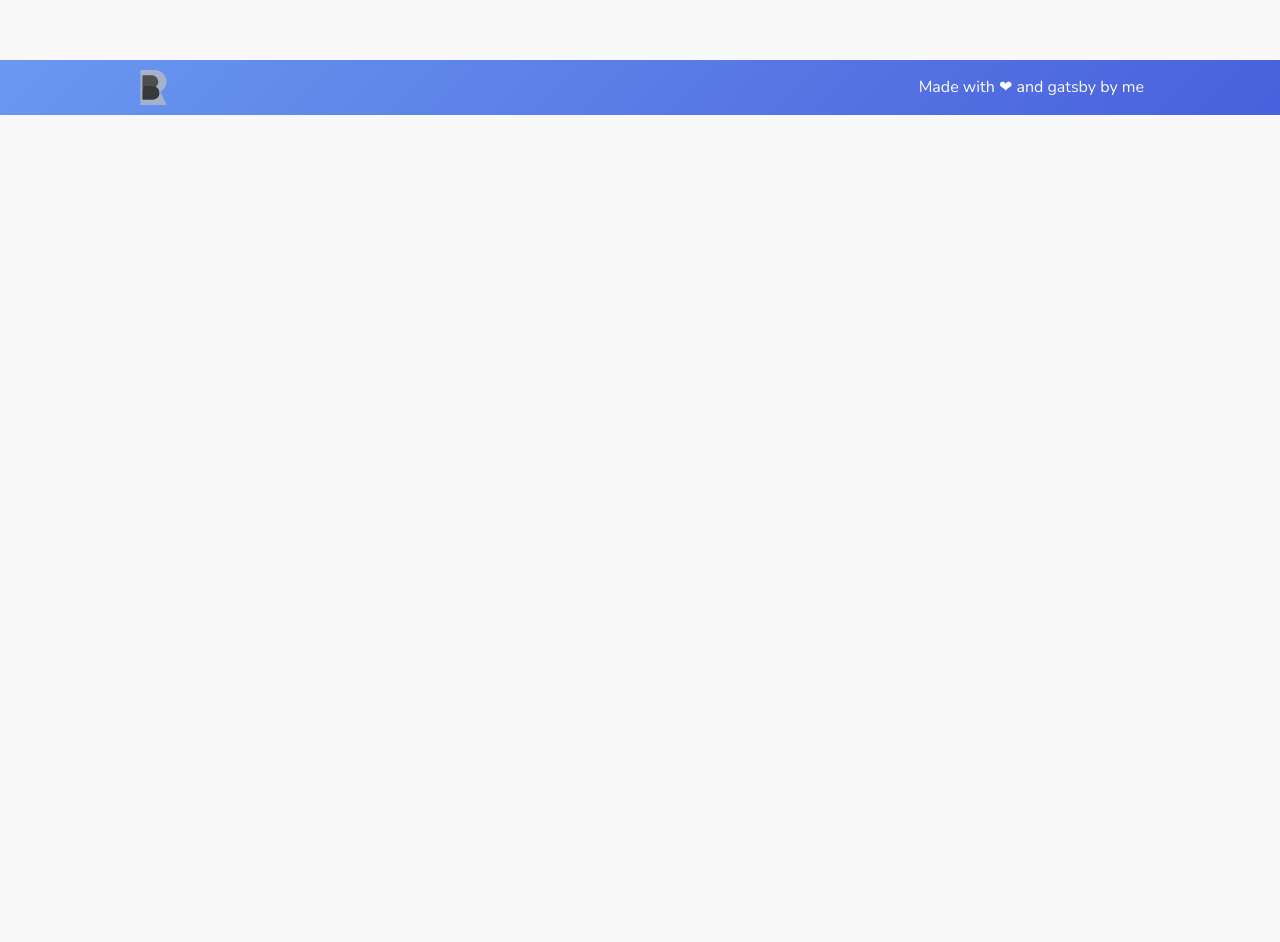
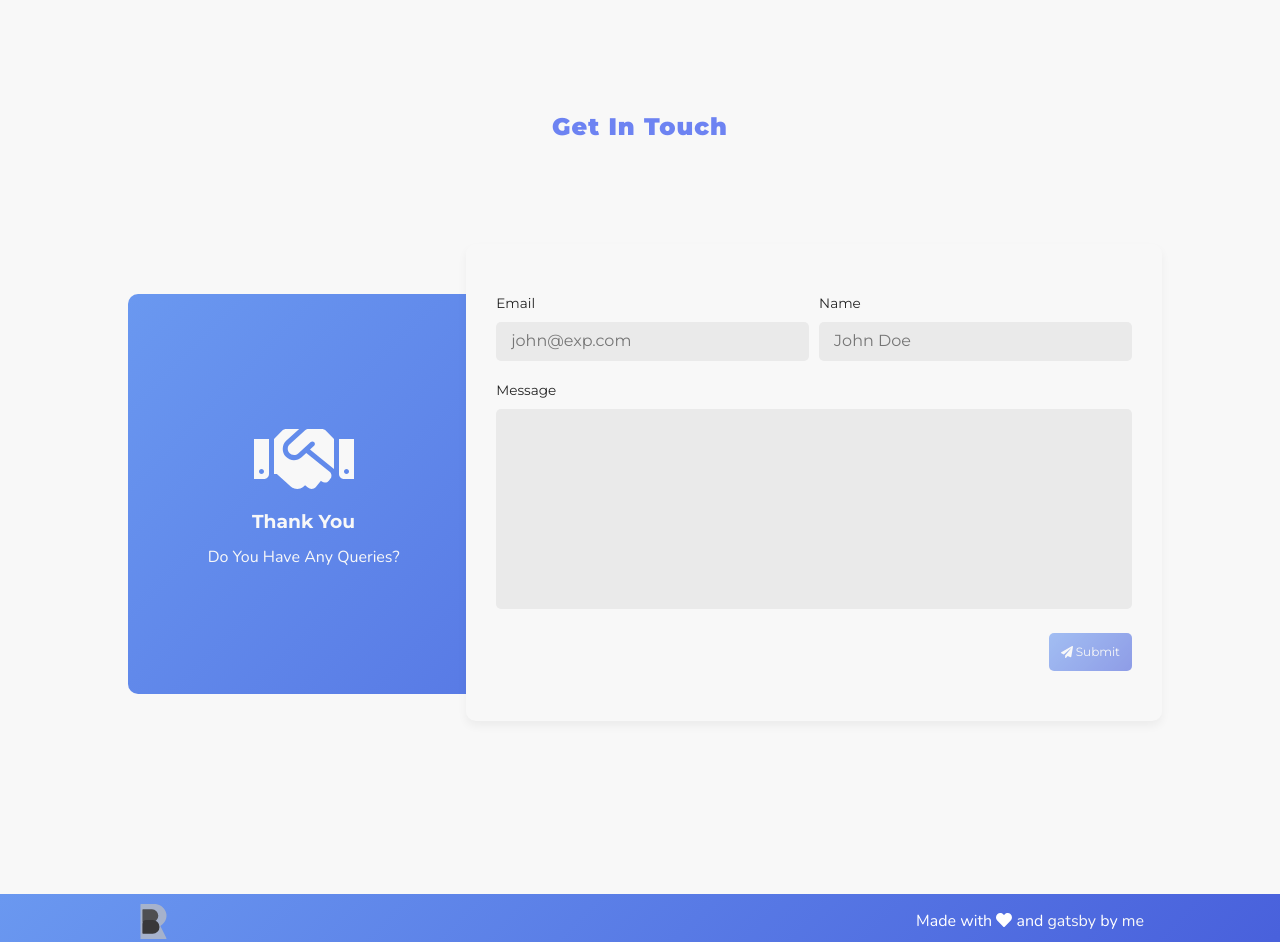
Before and after one commit to rohitbakoliya/rohitbakoliya.github.io, a Gatsby site: page / in a window 1280 px wide. Shown: the part 2216-3158 px from the top of the page. Before the commit the page ends 2331 px from the top, so only its background shows below. Built offline with nearby package versions, Linux system fonts and the light colour scheme; Gatsby itself is replaced by a stand-in of ours.

Commit message:
contact page created

```diff
--- /dev/null
+++ b/src/components/Contact/Contact.js
@@ -0,0 +1,64 @@
+import { FontAwesomeIcon } from '@fortawesome/react-fontawesome';
+import React from 'react';
+import PageHeader from '../common/PageHeader';
+import { ContactWrapper, ContactBox, LeftContent, ContactForm } from './Contact.style';
+import useContactForm from './useContactForm';
+import Button from '../common/Button';
+
+const Contact = () => {
+    const { formData, errors, handleInput, isFormValid } = useContactForm();
+    return (
+        <ContactWrapper id="contact">
+            <PageHeader>Get In Touch</PageHeader>
+            <ContactBox>
+                <LeftContent>
+                    <FontAwesomeIcon size={'5x'} icon="handshake" />
+                    <h3>Thank You</h3>
+                    <p>Do You Have Any Queries?</p>
+                </LeftContent>
+                <ContactForm action="https://formspree.io/f/mqkggvyd" method="POST">
+                    <label className="label__email">
+                        <span>Email</span>
+                        <input
+                            className={errors._replyto && 'invalid'}
+                            onChange={handleInput}
+                            value={formData.email}
+                            id="email"
+                            name="_replyto"
+                            type="email"
+                            required
+                            placeholder="john@exp.com"
+                        />
+                    </label>
+                    <label className="label__name">
+                        <span>Name</span>
+                        <input
+                            className={errors.name && 'invalid'}
+                            onChange={handleInput}
+                            value={formData.name}
+                            name="name"
+                            type="text"
+                            required
+                            placeholder="John Doe"
+                        />
+                    </label>
+                    <label className="label__message">
+                        <span>Message</span>
+                        <textarea
+                            className={errors.message && 'invalid'}
+                            onChange={handleInput}
+                            value={formData.message}
+                            name="message"
+                            required
+                        />
+                    </label>
+
+                    <Button disabled={!isFormValid()} className="submit__btn" as="button" type="submit" value="send">
+                        <FontAwesomeIcon icon="paper-plane" /> Submit
+                    </Button>
+                </ContactForm>
+            </ContactBox>
+        </ContactWrapper>
+    );
+};
+export default Contact;
--- /dev/null
+++ b/src/components/Contact/Contact.style.js
@@ -0,0 +1,132 @@
+import styled from 'styled-components';
+
+export const ContactWrapper = styled.section`
+    margin-bottom: 200px;
+    height: 100%;
+`;
+
+export const ContactBox = styled.div`
+    width: calc(100% - 30px);
+    position: relative;
+    height: 400px;
+    margin-bottom: 50px;
+    margin-top: 150px;
+
+    background: ${props => props.theme.gradient};
+
+    padding: 20px;
+    border-radius: 10px;
+    @media ${props => props.theme.media.fablet} {
+        width: 100%;
+        padding: 10px;
+        margin-top: 50px;
+    }
+`;
+export const LeftContent = styled.div`
+    position: absolute;
+    top: 50%;
+    transform: translateY(-50%);
+    margin-left: 6%;
+    width: fit-content;
+    text-align: center;
+
+    &,
+    p,
+    h3 {
+        color: #f8f8f8;
+    }
+    .extra__links {
+        display: flex;
+        justify-content: space-between;
+        font-size: 24px;
+        line-height: 150%;
+        a {
+            color: #f8f8f8;
+        }
+    }
+
+    @media ${props => props.theme.media.fablet} {
+        display: none;
+    }
+`;
+
+export const ContactForm = styled.form`
+    position: absolute;
+    width: 70%;
+
+    top: -50px;
+    right: -40px;
+    padding: 50px 30px;
+    background: ${props => props.theme.secondaryColor};
+    border-radius: 10px;
+    min-height: 400px;
+
+    box-shadow: ${props => props.theme.shadowSmall};
+
+    display: grid;
+    grid-gap: 10px;
+    grid-template-columns: 1fr 1fr;
+    grid-template-areas:
+        'email name'
+        'textarea textarea'
+        '. button';
+
+    label span {
+        font-size: 0.85em;
+        color: ${p => (p.theme.dark ? '#fff' : '#252525')};
+    }
+    .label__email {
+        grid-area: email;
+    }
+    .label__name {
+        grid-area: name;
+    }
+    .label__message {
+        grid-area: textarea;
+    }
+
+    .submit__btn {
+        justify-self: end;
+        width: fit-content;
+        grid-area: button;
+    }
+    input,
+    textarea {
+        padding: 10px 15px;
+        border-radius: 5px;
+        background-color: #eaeaea;
+        outline: none;
+        border: none;
+        margin: 10px 0;
+        width: 100%;
+    }
+    textarea {
+        margin: 10px 0;
+        width: 100%;
+        height: 200px;
+        resize: none;
+    }
+
+    @media ${props => props.theme.media.tablet} {
+        grid-template-areas:
+            'email email'
+            'name name'
+            'textarea textarea'
+            '. button';
+    }
+    @media ${props => props.theme.media.fablet} {
+        input,
+        textarea {
+            padding: 20px 15px;
+        }
+
+        padding: 30px 25px;
+        padding-bottom: 20px;
+        position: unset;
+        width: 100%;
+        top: 0px;
+        right: 0px;
+    }
+`;
+
+export default ContactWrapper;
--- /dev/null
+++ b/src/components/Contact/useContactForm.js
@@ -0,0 +1,51 @@
+import { useState } from 'react';
+
+const useContactForm = () => {
+    const [formData, setFormData] = useState({});
+    const [errors, setErrors] = useState({});
+
+    const emailRegex = /^[a-zA-Z0-9.!#$%&'*+/=?^_`{|}~-]+@[a-zA-Z0-9](?:[a-zA-Z0-9-]{0,61}[a-zA-Z0-9])?(?:\.[a-zA-Z0-9](?:[a-zA-Z0-9-]{0,61}[a-zA-Z0-9])?)*$/;
+    const nameRegex = /^[a-zA-Z\s]*[^\s]$/gim;
+    const messageRegex = /^[\w\d][^<>/\\&]*$/gim;
+
+    const isValid = (value, name, regex, text) => {
+        if (!value) {
+            setErrors({ ...errors, [name]: `Your ${text} is required` });
+            return false;
+        } else if (!regex.test(value)) {
+            setErrors({ ...errors, [name]: `Your ${text} is not valid` });
+            return false;
+        } else {
+            setErrors({ ...errors, [name]: '' });
+            return true;
+        }
+    };
+
+    const validateInput = (name, value) => {
+        switch (name) {
+            case '_replyto':
+                return isValid(value, name, emailRegex, 'Email');
+            case 'name':
+                return isValid(value, name, nameRegex, 'Name');
+            case 'message':
+                return isValid(value, name, messageRegex, 'Message');
+            default:
+                return;
+        }
+    };
+
+    const handleInput = e => {
+        e.preventDefault();
+        const { name, value } = e.target;
+        validateInput(name, value);
+        setFormData({ ...formData, [name]: value });
+    };
+    const isFormValid = () => {
+        const haveErrors = Object.values(errors).reduce((hasError, error) => hasError || error.length > 0, false);
+        return Object.keys(errors).length === 3 && !haveErrors;
+    };
+
+    return { formData, errors, handleInput, isFormValid };
+};
+
+export default useContactForm;
--- a/src/components/Layout/Footer/Footer.js
+++ b/src/components/Layout/Footer/Footer.js
@@ -3,16 +3,13 @@ import React from 'react';
 import logo from '../../../static/logo-white.svg';
 import { FooterContent, FooterWrapper } from './Footer.style';
 import { quickLinks } from '../../../../config/SiteConfig';
+import { FontAwesomeIcon } from '@fortawesome/react-fontawesome';
 const Footer = () => (
     <FooterWrapper>
         <FooterContent>
             <img width="35px" src={logo} alt="rohit bakoliya" />
             <p>
-                Made with{' '}
-                <span className="emoji" role="img" aria-label="construction logo">
-                    ❤
-                </span>{' '}
-                and
+                Made with <FontAwesomeIcon icon="heart" /> and
                 <a href="https://gatsbyjs.org" target="__blank">
                     &nbsp;gatsby&nbsp;
                 </a>
--- a/src/components/Layout/Layout.js
+++ b/src/components/Layout/Layout.js
@@ -12,7 +12,7 @@ import Footer from './Footer/Footer';
 import Navbar from './Navbar/Navbar';
 import GlobalStyles from '../../styles/GlobalStyles';
 import { RootWrapper } from './Layout.style';
-import '../common/fontLib';
+import '../common/FontLib';
 
 setConfiguration({ breakpoints: [480, 768, 1000, 1200] });
 
--- a/src/components/common/fontLib.js
+++ b/src/components/common/fontLib.js
@@ -11,8 +11,30 @@ import {
     faNode,
     faFacebookF,
     faLinkedinIn,
+    faInstagram,
+    faTwitter,
 } from '@fortawesome/free-brands-svg-icons';
 
-library.add(faGithub, faJs, faHtml5, faCss3, faCodepen, faReact, faNode, faLinkedinIn, faFacebookF);
+import { faHandshake, faPaperPlane, faHeart } from '@fortawesome/free-solid-svg-icons';
+
+library.add(
+    // brand icons
+    faGithub,
+    faJs,
+    faHtml5,
+    faCss3,
+    faCodepen,
+    faReact,
+    faNode,
+    faLinkedinIn,
+    faFacebookF,
+    faInstagram,
+    faTwitter,
+
+    //other icons
+    faHandshake,
+    faPaperPlane,
+    faHeart
+);
 
 config.autoAddCss = false;
--- a/src/pages/index.js
+++ b/src/pages/index.js
@@ -3,6 +3,7 @@ import Layout from '../components/Layout/Layout';
 import SEO from '../components/SEO/SEO';
 import Home from '../components/Home/Home';
 import About from '../components/About/About';
+import Contact from '../components/Contact/Contact';
 import UnderConstruction from '../components/UnderConstruction/UnderConstruction';
 
 const IndexPage = () => (
@@ -11,6 +12,7 @@ const IndexPage = () => (
         <Home />
         <About />
         <UnderConstruction />
+        <Contact />
     </Layout>
 );
 export default IndexPage;
--- a/src/styles/GlobalStyles.js
+++ b/src/styles/GlobalStyles.js
@@ -22,7 +22,9 @@ const GlobalStyles = createGlobalStyle`
         color: ${p => p.theme.primaryText};
         transition: background-color .2s;
     }
-
+    #___gatsby {
+        overflow-x: hidden;
+    }
     a {
         color: ${p => p.theme.primaryColor};
         text-decoration: none;
@@ -33,6 +35,10 @@ const GlobalStyles = createGlobalStyle`
 
     .active {
         color: #383838;
+    }
+    .invalid {
+        color: #e81b1b !important;
+        box-shadow: 0 0 0px 1px #e81b1b;
     }
     h1, h2, h3, h4, h5, h6{
         margin: 10px 0;
```
